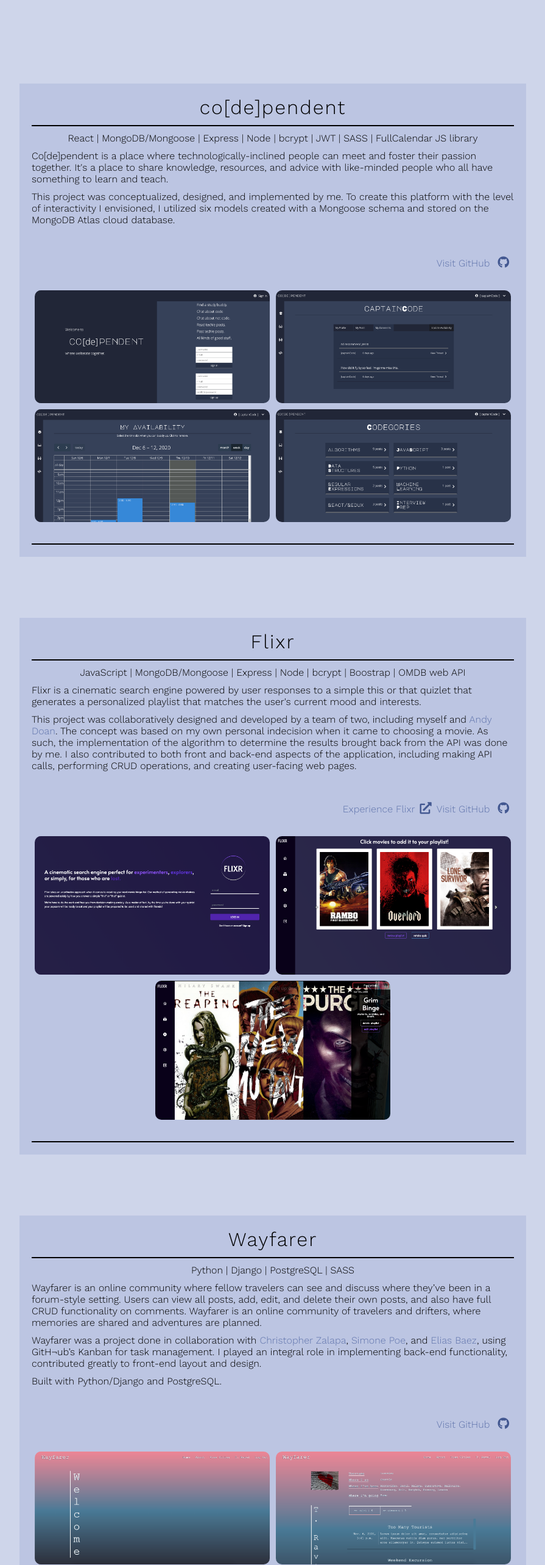
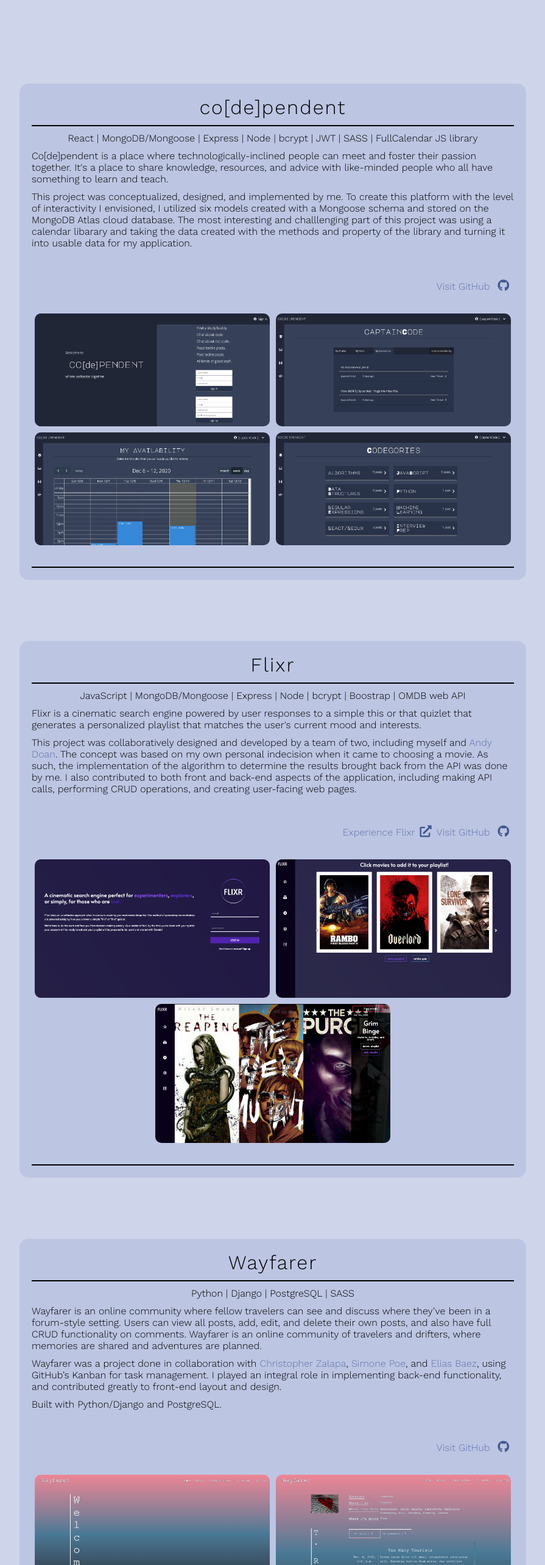
Before and after one commit to cooperama/portfolio, a React (Create React App) app: page / in a window 1280 px wide. Shown: the part 860-3426 px from the top of the page at 61% size, without its empty margins (192-1087 px from the left). Built offline with nearby package versions, Linux system fonts and the light colour scheme; a web font is replaced by a local one.

Commit message:
Adds more detail to projects section

```diff
--- a/src/components/Projects.js
+++ b/src/components/Projects.js
@@ -45,7 +45,11 @@ export const Projects = (props) => {
               This project was conceptualized, designed, and implemented by me.
               To create this platform with the level of interactivity I
               envisioned, I utilized six models created with a Mongoose schema
-              and stored on the MongoDB Atlas cloud database.
+              and stored on the MongoDB Atlas cloud database. The most
+              interesting and challlenging part of this project was using a
+              calendar libarary and taking the data created with the methods and
+              property of the library and turning it into usable data for my
+              application.
             </p>
           </div>
           <div className="external-links">
@@ -162,9 +166,9 @@ export const Projects = (props) => {
               >
                 Elias Baez
               </a>
-              , using GitH¬ub’s Kanban for task management. I played an integral
-              role in implementing back-end functionality, contributed greatly
-              to front-end layout and design.
+              , using GitHub’s Kanban for task management. I played an integral
+              role in implementing back-end functionality, and contributed
+              greatly to front-end layout and design.
             </p>
             <p>Built with Python/Django and PostgreSQL.</p>
           </div>
@@ -247,7 +251,11 @@ export const Projects = (props) => {
               sanitizer.
             </p>
             <p>
-              Created in collaboration with{" "}
+              Essentials was built with React, Express, Node, and
+              MongoDB/Mongoose.
+            </p>
+            <p>
+              Developed in collaboration with{" "}
               <a
                 className="link-out"
                 href="https://github.com/bhowe111"
@@ -265,11 +273,8 @@ export const Projects = (props) => {
               >
                 Emily Forester
               </a>
-              .
-            </p>
-            <p>
-              Essentials was built with React, Express, Node, and
-              MongoDB/Mongoose.
+              . UX/UI designed by Siena Tetali, Amelia Muenzberg, Alex Rowly,
+              and Luis Zazueta.
             </p>
           </div>
           <div className="external-links">
--- a/src/styles/pages/_projects.scss
+++ b/src/styles/pages/_projects.scss
@@ -14,6 +14,7 @@
   width: 65%;
   .project {
     margin: 50px 0;
+    border-radius: 15px;
     background-color: $secondary-color;
     padding: 20px;
     div {
```
Also changed, not shown: 1 other file (tests, documents, lock files or other folders).
